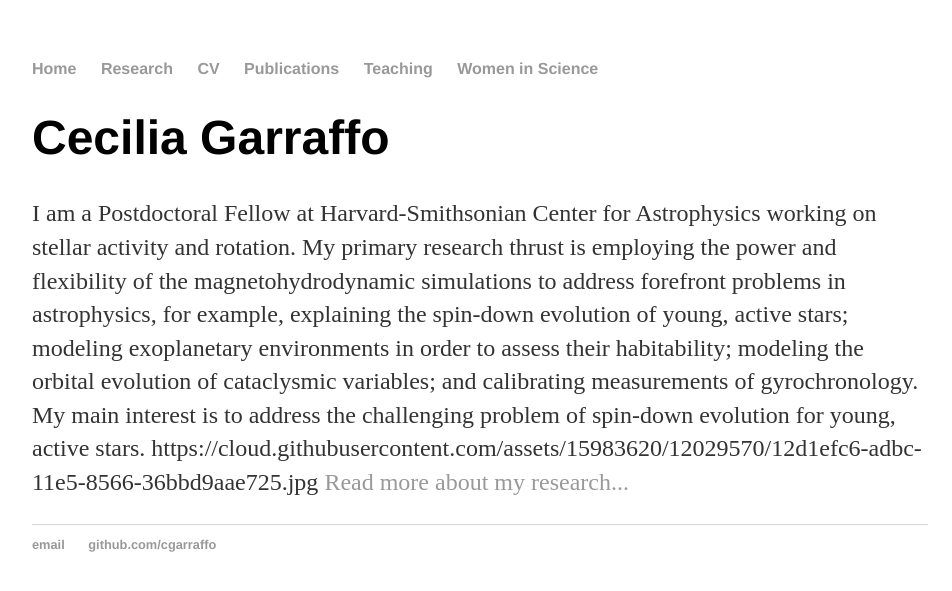
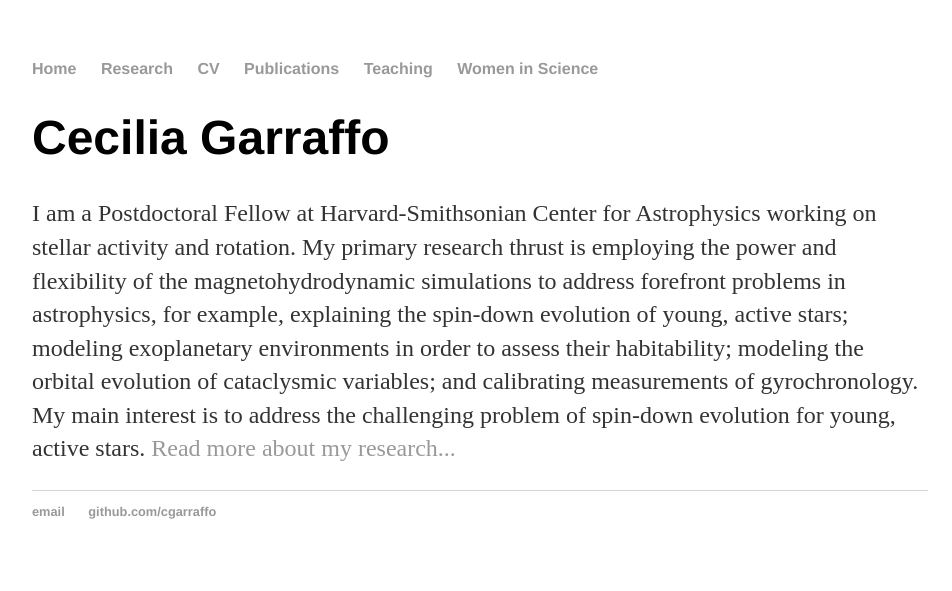
Before and after one commit to cgarraffo/camel, a Jekyll site: the page built from index.html, in a window 1280 px wide. Shown: the top 591 px of the page, without its empty margins (160-1112 px from the left). Built offline with Jekyll 4.4.1, drawn with Linux system fonts in a browser that asks for light colours; some of the changed lines change nothing that is shown.

Commit message:
Update index.html

```diff
--- a/index.html
+++ b/index.html
@@ -10,5 +10,4 @@ title: Cecilia Garraffo
 				modeling exoplanetary environments in order to assess their habitability; modeling the orbital evolution
 				of cataclysmic variables; and calibrating measurements of gyrochronology.
 				My main interest is to address the challenging problem of spin-down evolution for young, active stars.
-https://cloud.githubusercontent.com/assets/15983620/12029570/12d1efc6-adbc-11e5-8566-36bbd9aae725.jpg
 				<a href="/research">Read more about my research...</a></p>
```
